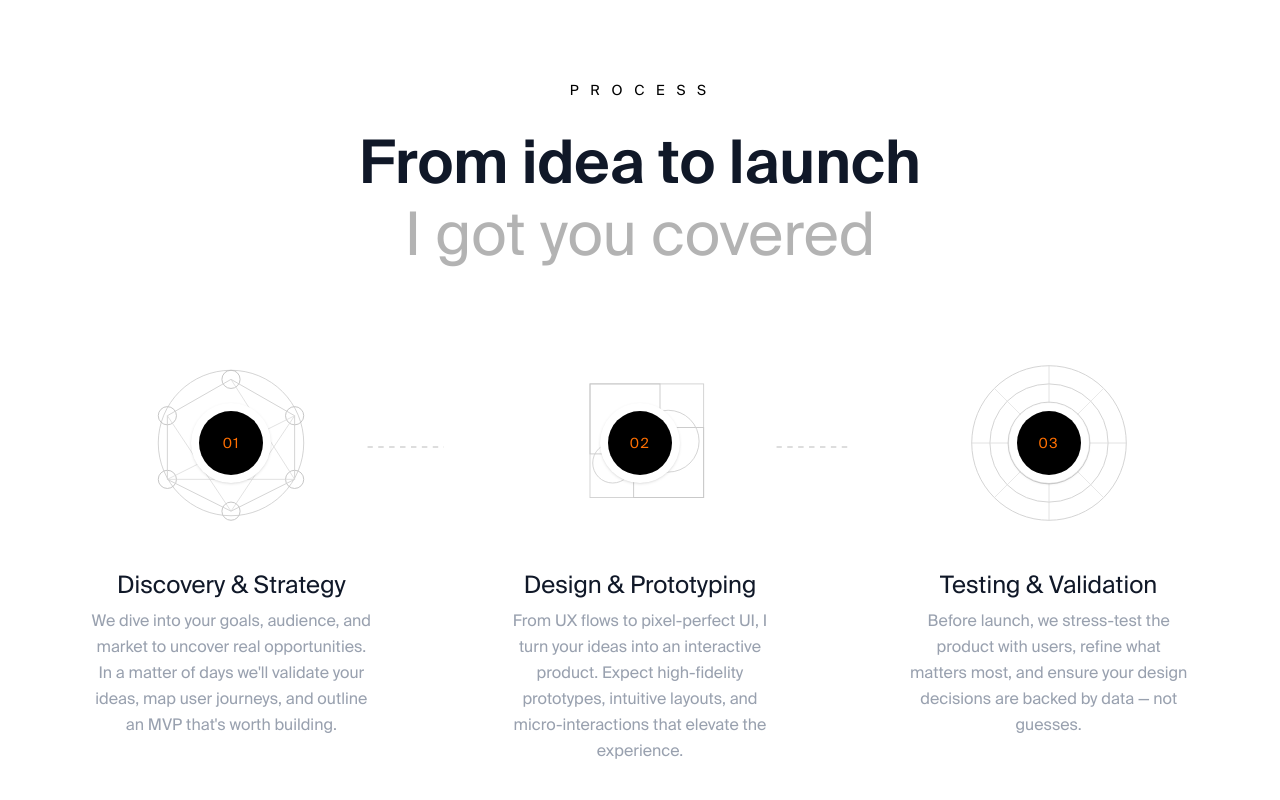
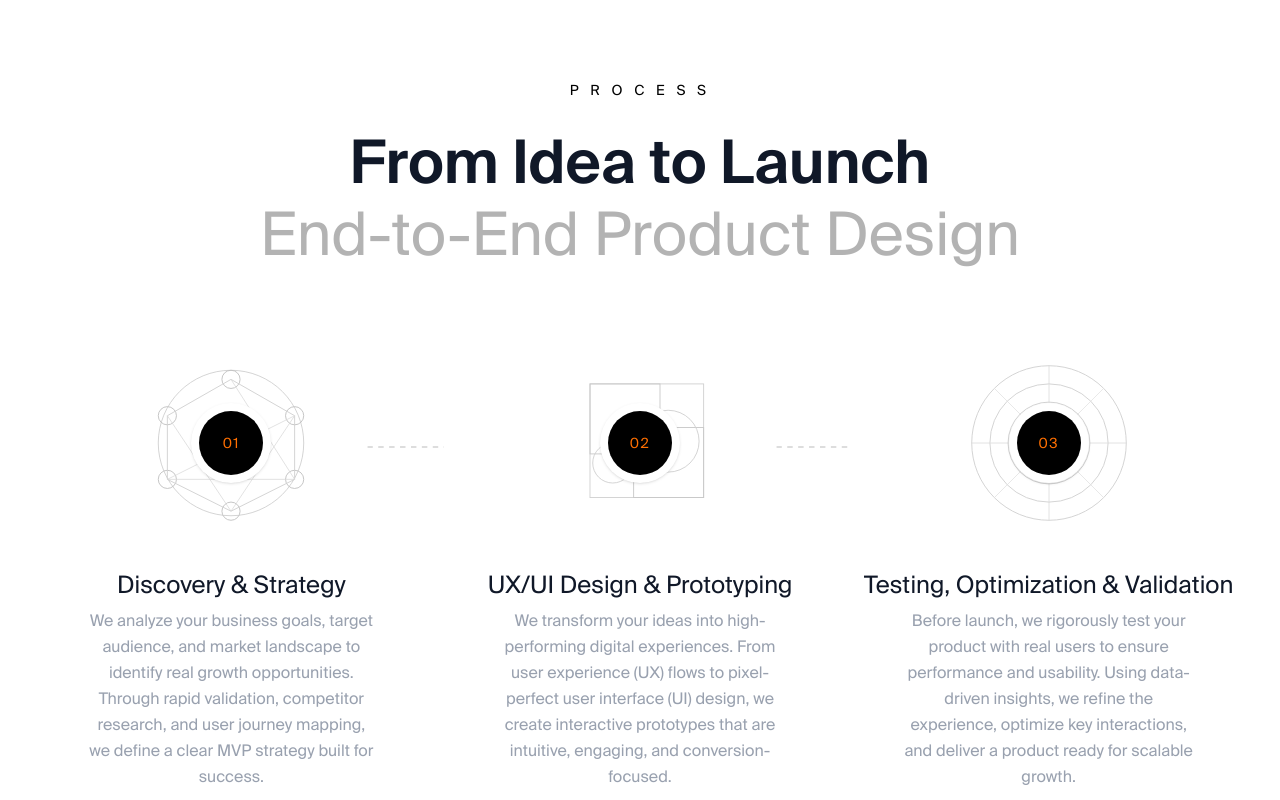
Before and after one commit to dev-loadingitsolutions/Talha-Porfolio, a React (Vite) app: page / in a window 1280 px wide. Shown: the part 2780-3580 px from the top of the page. Built offline with nearby package versions, Linux system fonts and the light colour scheme.

Commit message:
update project

```diff
--- a/src/components/BuiltByMe.jsx
+++ b/src/components/BuiltByMe.jsx
@@ -6,7 +6,7 @@ const row2 = ["Booking", "E-commerce", "SaaS", "EdTech", "Healthcare", "E-commer
 const highlightRow1 = ["Booking", "Trading"];
 const highlightRow2 = ["E-commerce", "Healthcare"];
 
-function MarqueeRow({ tags, highlights = [], reverse = false, speed = 20 }) {
+function MarqueeRow({ tags, highlights = [], reverse = false, speed = 20  }) {
   const doubled = [...tags, ...tags];
   return (
     <div style={{ overflow: "hidden", width: "100%" }}>
@@ -14,7 +14,7 @@ function MarqueeRow({ tags, highlights = [], reverse = false, speed = 20 }) {
         style={{
           display: "flex",
           gap: 8,
-          animation: `${reverse ? "marqueeRev" : "marquee"} ${speed}s linear infinite`,
+          animation: `${reverse ? "marqueeRev" : "marquee"} ${5}s linear infinite`,
           whiteSpace: "nowrap",
           willChange: "transform",
         }}
--- a/src/components/ProcessSection.jsx
+++ b/src/components/ProcessSection.jsx
@@ -5,7 +5,7 @@ const steps = [
     number: "01",
     title: "Discovery & Strategy",
     description:
-      "We dive into your goals, audience, and market to uncover real opportunities. In a matter of days we'll validate your ideas, map user journeys, and outline an MVP that's worth building.",
+      " We analyze your business goals, target audience, and market landscape to identify real growth opportunities. Through rapid validation, competitor research, and user journey mapping, we define a clear MVP strategy built for success.",
     icon: (
       <svg width="200" height="200" viewBox="0 0 220 220" fill="none">
         <circle cx="110" cy="110" r="80" stroke="#d0d0d0" strokeWidth="1" />
@@ -31,9 +31,9 @@ const steps = [
   },
   {
     number: "02",
-    title: "Design & Prototyping",
+    title: "UX/UI Design & Prototyping",
     description:
-      "From UX flows to pixel-perfect UI, I turn your ideas into an interactive product. Expect high-fidelity prototypes, intuitive layouts, and micro-interactions that elevate the experience.",
+      "We transform your ideas into high-performing digital experiences. From user experience (UX) flows to pixel-perfect user interface (UI) design, we create interactive prototypes that are intuitive, engaging, and conversion-focused.",
     icon: (
       <svg width="200" height="200" viewBox="0 0 220 220" fill="none">
         <rect x="55" y="45" width="125" height="125" stroke="#d0d0d0" strokeWidth="1" fill="none" />
@@ -46,9 +46,9 @@ const steps = [
   },
   {
     number: "03",
-    title: "Testing & Validation",
+    title: "Testing, Optimization & Validation",
     description:
-      "Before launch, we stress-test the product with users, refine what matters most, and ensure your design decisions are backed by data — not guesses.",
+      "Before launch, we rigorously test your product with real users to ensure performance and usability. Using data-driven insights, we refine the experience, optimize key interactions, and deliver a product ready for scalable growth.",
     icon: (
       <svg width="200" height="200" viewBox="0 0 220 220" fill="none">
         <circle cx="110" cy="110" r="85" stroke="#d0d0d0" strokeWidth="1" fill="none" />
@@ -138,7 +138,7 @@ function StepCard({ step, index, total }) {
       <h3 className="text-[24px] font-semibold text-gray-900 mb-3">{step.title}</h3>
 
       {/* Description */}
-      <p className="text-[16px] text-gray-400 leading-relaxed max-w-[280px]">
+      <p className="text-[16px] text-gray-400 leading-relaxed max-w-[290px]">
         {step.description}
       </p>
     </div>
@@ -164,10 +164,10 @@ export default function ProcessSection() {
           P R O C E S S
         </p>
         <h2 className="text-5xl md:text-6xl font-bold text-gray-900 leading-tight">
-          From idea to launch
+          From Idea to Launch
         </h2>
         <p className="text-5xl md:text-6xl font-bold text-[#b3b3b3] mt-1">
-          I got you covered
+          End-to-End Product Design
         </p>
       </div>
 
```
